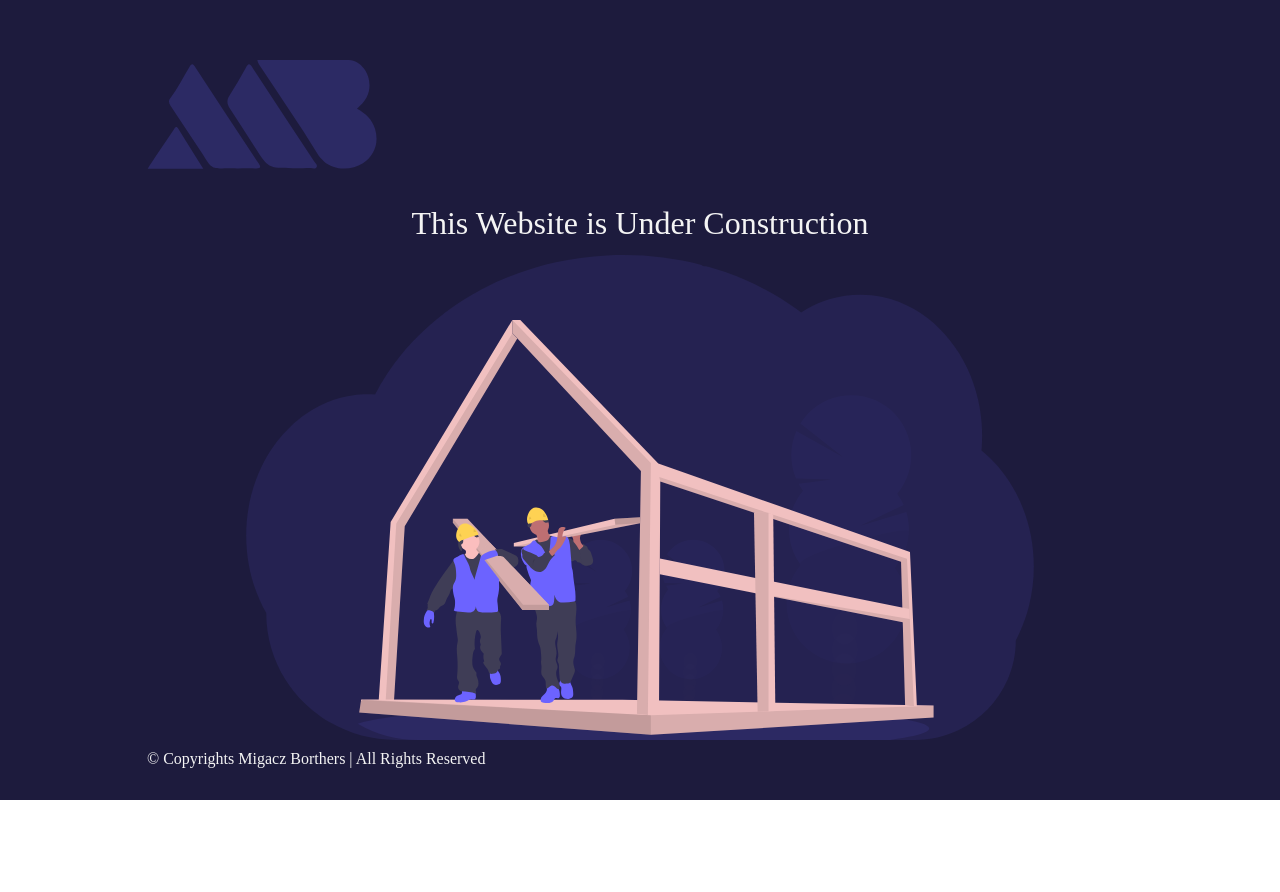
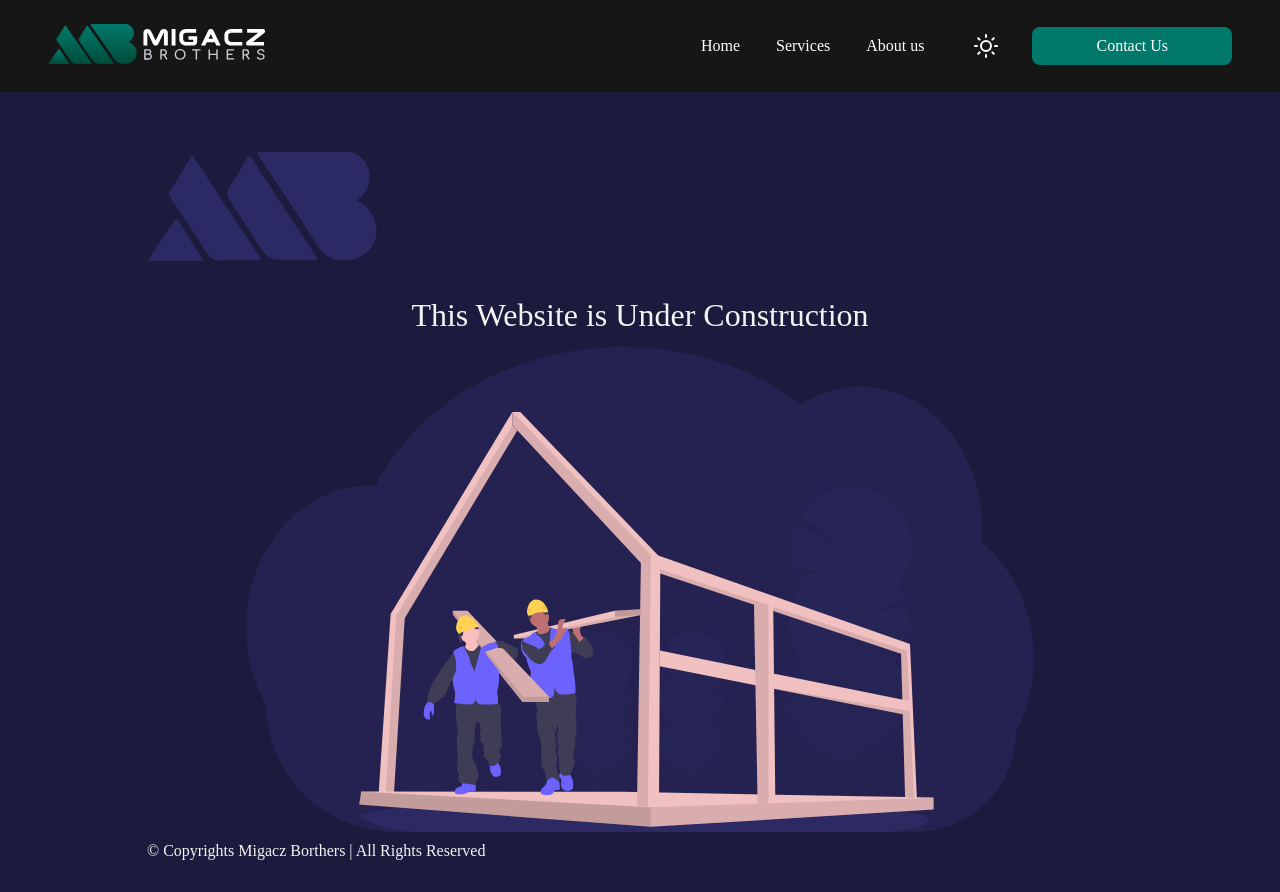
Before and after one commit to Migacz-Brothers/migacz-brothers, a Next.js app: page / in a window 1280 px wide. Before the commit the page ends 800 px from the top, so only its background shows below. Built offline with nearby package versions, Linux system fonts and the light colour scheme.

Commit message:
add navbar basic styles

```diff
--- /dev/null
+++ b/components/shared/Navbar/ThemeSelector.tsx
@@ -0,0 +1,18 @@
+import Sun from '../../Icons/sun';
+import Moon from '../../Icons/moon';
+import styled from 'styled-components';
+
+const ThemeSelector = (): JSX.Element => {
+  return (
+    <ThemeSelectorButton>
+      <Sun />
+    </ThemeSelectorButton>
+  );
+};
+
+const ThemeSelectorButton = styled.button`
+  padding: 6px;
+  margin: -6px -6px -9px -6px;
+`;
+
+export default ThemeSelector;
--- /dev/null
+++ b/components/shared/Navbar/index.tsx
@@ -0,0 +1,68 @@
+import Link from 'next/link';
+import styled from 'styled-components';
+import Logo from '../../Icons/logo';
+import ThemeSelector from './ThemeSelector';
+
+const Navbar = (): JSX.Element => {
+  return (
+    <Nav>
+      <NavInnerContainer>
+        <LogoContainer href='/'>
+          <Logo />
+        </LogoContainer>
+
+        <NavList>
+          <li>
+            <NavItem href='/'>Home</NavItem>
+          </li>
+          <li>
+            <NavItem href='/services'>Services</NavItem>
+          </li>
+          <li>
+            <NavItem href='/about-us'>About us</NavItem>
+          </li>
+        </NavList>
+        <ThemeSelector />
+        <ContactButton href='/contact'>Contact Us</ContactButton>
+      </NavInnerContainer>
+    </Nav>
+  );
+};
+
+const Nav = styled.div`
+  width: 100%;
+  background-color: var(--brackground-primary);
+  color: var(--text-primary);
+`;
+
+const NavInnerContainer = styled.div`
+  max-width: 1216px;
+  padding: 24px 16px;
+  margin: 0 auto;
+  display: flex;
+  align-items: center;
+`;
+
+const LogoContainer = styled(Link)`
+  margin-right: auto;
+`;
+
+const NavList = styled.ul`
+  display: flex;
+  margin-right: 32px;
+`;
+
+const NavItem = styled(Link)`
+  margin: 0 18px;
+`;
+
+const ContactButton = styled(Link)`
+  padding: 10px 64px;
+  background-color: var(--primary);
+  display: inline-block;
+  font-size: 16px;
+  border-radius: var(--rounded);
+  margin-left: 34px;
+`;
+
+export default Navbar;
--- a/components/shared/index.ts
+++ b/components/shared/index.ts
@@ -1 +1 @@
-export { default as GlobalStyle } from './globalStyles';
+export { default as Navbar } from './Navbar';
--- a/pages/_app.tsx
+++ b/pages/_app.tsx
@@ -1,12 +1,14 @@
 import type { AppProps } from 'next/app';
 import GlobalStyle from '../components/styles/globalStyles';
 import Variables from '../components/styles/variables';
+import { Navbar } from '../components/shared';
 
 export default function App({ Component, pageProps }: AppProps) {
   return (
     <>
       <GlobalStyle />
       <Variables />
+      <Navbar />
       <Component {...pageProps} />
     </>
   );
```
